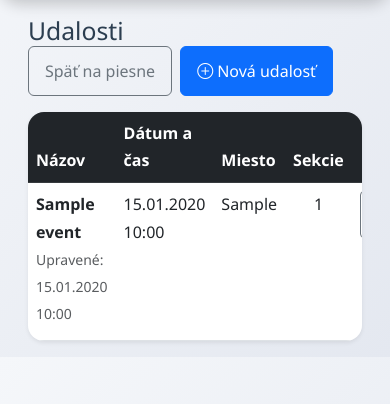
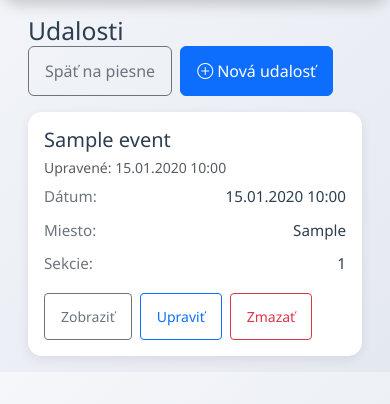
Before and after one commit to LossDavos/novy-spev, a Flask app: page /events in a window 390 px wide. Shown: the part 145-549 px from the top of the page. Run offline with Flask 3, Linux system fonts and the light colour scheme; tables that the repository leaves empty hold one stand-in row (values such as "Sample post").

Commit message:
format events better

```diff
--- a/static/css/events.css
+++ b/static/css/events.css
@@ -76,6 +76,56 @@
 .song-chip .drag-handle {
   margin-right: 0.4rem;
   cursor: grab;
+}
+
+.events-cards {
+  display: none;
+  gap: 1rem;
+}
+
+.event-card {
+  background: #fff;
+  border-radius: 14px;
+  padding: 1rem;
+  box-shadow: 0 3px 12px rgba(0, 0, 0, 0.08);
+}
+
+.event-card-header h5 {
+  margin: 0;
+}
+
+.event-card-row {
+  display: flex;
+  justify-content: space-between;
+  font-size: 0.95rem;
+  padding: 0.25rem 0;
+}
+
+.event-card-row .label {
+  color: #6c757d;
+  margin-right: 0.5rem;
+}
+
+.event-card-actions {
+  display: flex;
+  flex-wrap: wrap;
+  gap: 0.5rem;
+  margin-top: 0.75rem;
+}
+
+.event-card.empty {
+  text-align: center;
+  color: #6c757d;
+}
+
+@media (max-width: 768px) {
+  .events-table {
+    display: none;
+  }
+
+  .events-cards {
+    display: grid;
+  }
 }
 
 .song-chip {
--- a/templates/events_list.html
+++ b/templates/events_list.html
@@ -26,7 +26,7 @@
     {% endif %}
   {% endwith %}
 
-  <div class="table-responsive shadow-sm rounded-4 overflow-hidden">
+  <div class="table-responsive shadow-sm rounded-4 overflow-hidden events-table">
     <table class="table table-hover mb-0">
       <thead class="table-dark">
         <tr>
@@ -63,6 +63,40 @@
       </tbody>
     </table>
   </div>
+
+  <div class="events-cards">
+    {% for event in events %}
+      <div class="event-card">
+        <div class="event-card-header">
+          <h5 class="mb-1">{{ event.title }}</h5>
+          <div class="text-muted small">Upravené: {{ event.last_modified.strftime('%d.%m.%Y %H:%M') if event.last_modified else '-' }}</div>
+        </div>
+        <div class="event-card-body">
+          <div class="event-card-row">
+            <span class="label">Dátum:</span>
+            <span>{{ event.event_time.strftime('%d.%m.%Y %H:%M') }}</span>
+          </div>
+          <div class="event-card-row">
+            <span class="label">Miesto:</span>
+            <span>{{ event.place }}</span>
+          </div>
+          <div class="event-card-row">
+            <span class="label">Sekcie:</span>
+            <span>{{ event.sections|length }}</span>
+          </div>
+        </div>
+        <div class="event-card-actions">
+          <a href="{{ url_for('event_view', event_id=event.id) }}" class="btn btn-sm btn-outline-secondary">Zobraziť</a>
+          <a href="{{ url_for('event_edit', event_id=event.id) }}" class="btn btn-sm btn-outline-primary">Upraviť</a>
+          <form action="{{ url_for('event_delete', event_id=event.id) }}" method="POST" class="d-inline" onsubmit="return confirm('Naozaj odstrániť udalosť?');">
+            <button type="submit" class="btn btn-sm btn-outline-danger">Zmazať</button>
+          </form>
+        </div>
+      </div>
+    {% else %}
+      <div class="event-card empty">Zatiaľ žiadne udalosti.</div>
+    {% endfor %}
+  </div>
 </div>
 
 {% endblock %}
```
